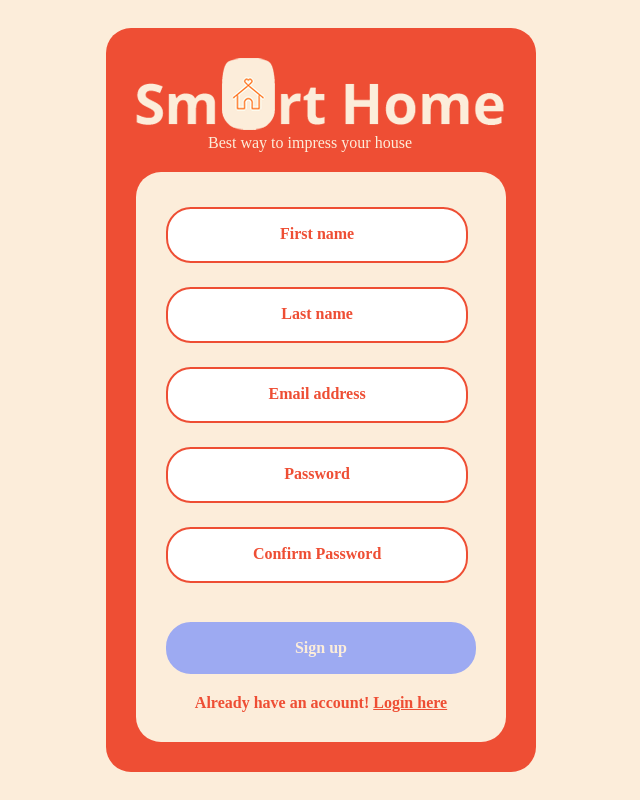
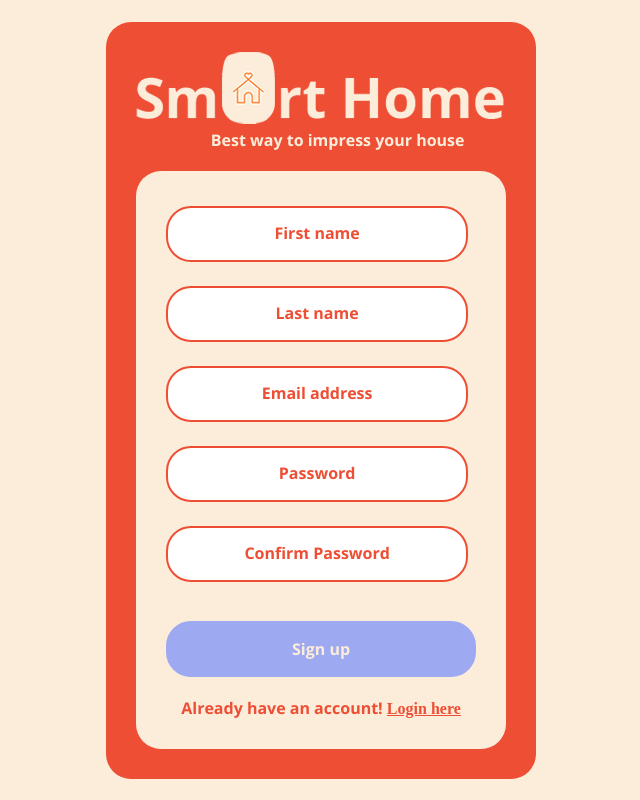
Before and after one commit to ewokrocks/iDeahubStuff, a PHP site: page /templates/register.html in a window 1280 px wide. Shown: the whole page, without its empty margins (319-959 px from the left). Run offline with PHP 8.4, Linux system fonts and the light colour scheme.

Commit message:
I changed the fonts of login and register page

```diff
--- a/static/css/register.css
+++ b/static/css/register.css
@@ -1,8 +1,24 @@
+@font-face {
+    font-family: "OpenSansBold";
+    src: url(/static/fonts/OpenSans-Bold.ttf);
+}
+@font-face {
+    font-family: "OpenSansLight";
+    src: url(/static/fonts/OpenSans-Light.ttf);
+}
+@font-face {
+    font-family: "OpenSansRegular";
+    src: url(/static/fonts/OpenSans-Regular.ttf);
+}
+
+
+
 * {
     margin: 0;
     padding: 0;
     box-sizing: border-box;
     font-family: 'OpenSans-Bold';
+
 }
 
 body {
@@ -11,6 +27,7 @@ body {
     align-items: center;
     justify-content: center;
     background-color: white;
+    font-family: 'OpenSansBold';
 }
 
 .container {
@@ -20,6 +37,7 @@ body {
     background-color: #EE4E34;
     padding: 30px;
     border-radius: 25px;
+    font-family: 'OpenSansBold';
 }
 
 img {
@@ -29,10 +47,12 @@ img {
 p {
     color: #fcedda;
     margin-bottom: 20px;
+    font-family: 'OpenSansBold';
 }
 
 .innercontainer {
     position: relative;
+    font-family: 'OpenSansBold';
     max-width: 430px;
     width: 100%;
     background-color: #fcedda;
@@ -47,6 +67,7 @@ p {
     margin-top: 5px;
     align-items: center;
     text-align: center;
+    font-family: 'OpenSansBold';
 }
 
 .input-field input {
@@ -58,6 +79,7 @@ p {
     border-style: solid;
     border-radius: 25px;
     align-items: center;
+    font-family: 'OpenSansBold';
 }
 
  ::placeholder {
@@ -65,17 +87,17 @@ p {
     text-align: center;
     font-size: medium;
     font-weight: bold;
-    font-family: 'opensans';
+    font-family: 'OpenSansBold';
 }
 
 .line {
     color: #EE4E34;
     text-align: center;
     font-size: medium;
-    font-family: 'opensans';
     font-weight: bold;
     margin-top: 20px;
     font-weight: bold;
+    font-family: 'OpenSansBold';
 }
 
 .line a {
@@ -98,4 +120,5 @@ button {
     height: 75%;
     margin-top: 20px;
     font-weight: bold;
+    font-family: 'OpenSansBold';
 }
--- a/templates/login.html
+++ b/templates/login.html
@@ -15,7 +15,7 @@
 
     <div class="container">
 
-        <img src="C:\Users\megha sankar\Downloads\login and reg\login and reg\icons + logo (1)\SmartHome.png">
+        <img src="../static/images/SmartHome.png">
         <p>&nbsp &nbsp &nbsp &nbsp &nbsp &nbsp &nbsp &nbsp &nbsp Best way to impress your house</p>
         <div class="innercontainer">
 
```
Also changed, not shown: static/css/login.css (+28 -3 lines).
